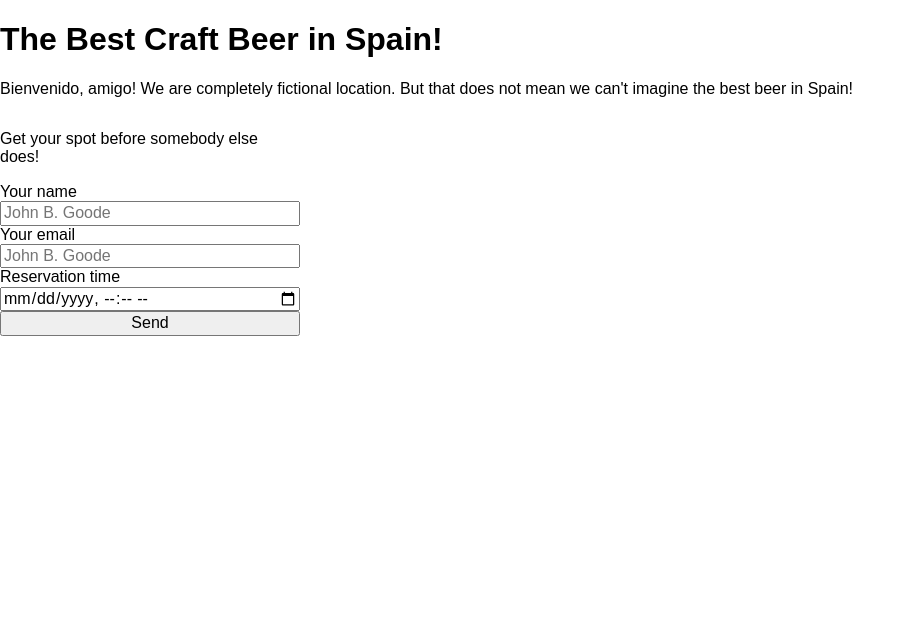
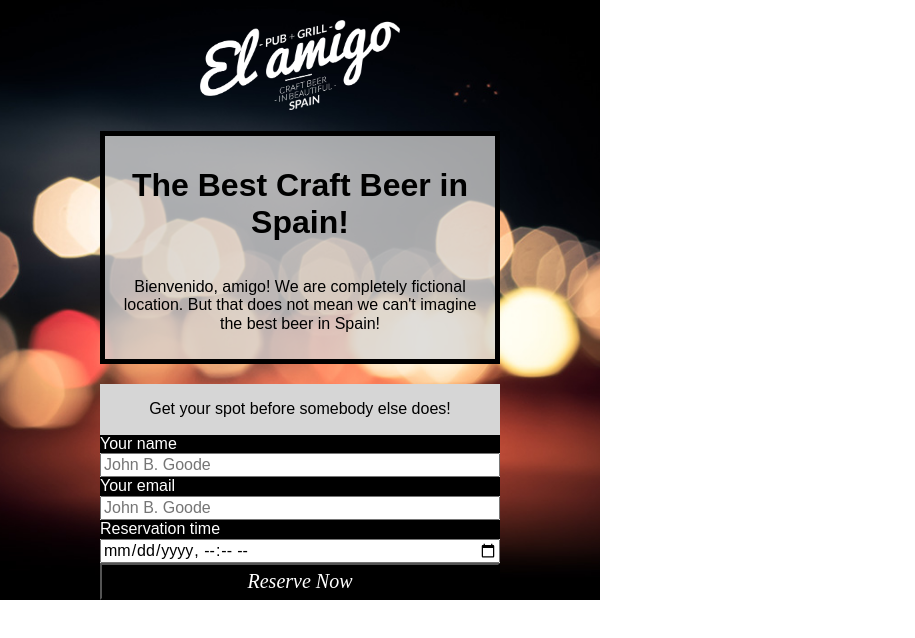
Before and after one commit to fbw-d09/uib-data-stylingforms-DirkSawon, a website: page index.html in a window 1280 px wide. Shown: the whole page, without its empty margins (0-915 px from the left). Drawn offline with nearby package versions, Linux system fonts and the light colour scheme.

Commit message:
Version 0.02 - Stylen

```diff
--- a/index.html
+++ b/index.html
@@ -9,7 +9,7 @@
     <title>Document</title>
 </head>
 <body>
-    <div class="container"></div>
+    <div class="container">
         <div class="logo"></div>
         <div class="main">
             <h1>The Best Craft Beer in Spain!</h1>
@@ -23,9 +23,10 @@
             <input type="text" name="email" id="email" placeholder="John B. Goode">
             <label for="reservation" id="lreservation">Reservation time</label>
             <input type="datetime-local" name="reservation" id="reservation">
-        <input type="submit" value="Send">
+            <input type="submit" value="Reserve Now" id="send">
 
         </form>
+    </div>
 
 </body>
 </html>
--- a/styles.css
+++ b/styles.css
@@ -7,35 +7,63 @@
 
 .container
 {
+    display:flex;
+    flex-direction: column;
+    align-items: center;
     background-image:url(./images/background.jpg);
     background-position: center;
-    background-size: contain;
+    background-size: cover;
+    background-repeat: no-repeat;
+    width:600px;
+    height:600px;
 
 }
 
 .logo
 {
+    display:flex;
     background-image:url(./images/logo.png);
     background-position: center;
     background-size: contain;
+    background-repeat: no-repeat;
+    width:200px;
+    height: 200px;
 }
 
 .main
 {
-
+    background-color:rgba(214, 214, 214, 0.75);
+    border:5px solid black;
+    background-size: cover;
+    width:400px;
+    height:auto;
+    display:flex;
+    flex-direction: column;
+    text-align: center;
+    z-index:10;
+    padding:10px;
 }
 
 .form
 {
+    background-color:rgb(214, 214, 214);
     display:flex;
     flex-direction: column;
     /* flex-wrap: wrap; */
-    width:  300px;
+    width:400px;
+    height:auto;
+    margin-top:20px;
 }
 
-#lname
+.form p
 {
+    text-align: center;
+}
 
+#lname, #lemail, #lreservation
+{
+    background-color:black;
+    color:white;
 }
 
 #name
@@ -62,3 +90,13 @@
 {
 
 }
+
+#send
+{
+    background-color: black;
+    color: white;
+    font-family: 'Times New Roman', Times, serif;
+    font-size: 20px;
+    font-style: italic;
+    padding:5px;
+}
```
Lines whose indentation alone changed are shown as unchanged.
